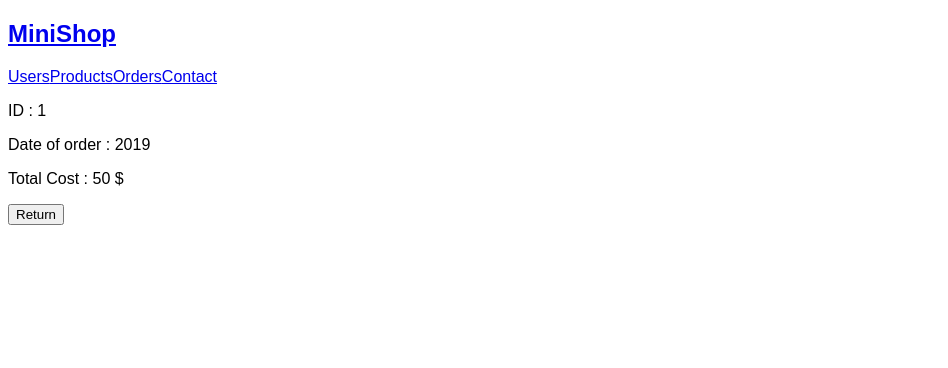
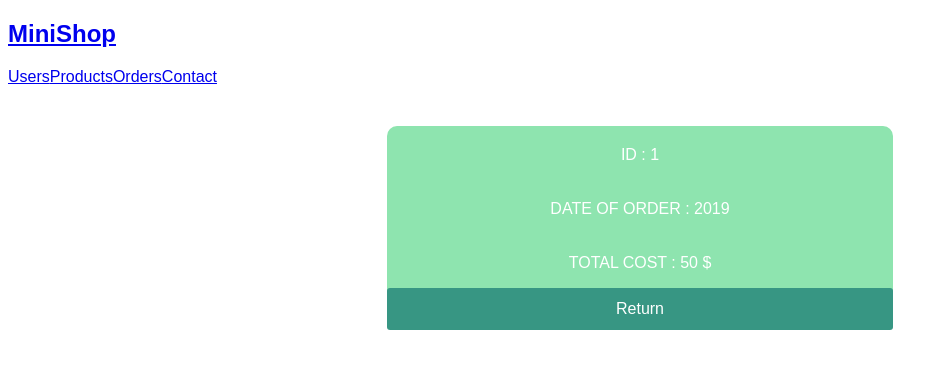
Before and after one commit to YeriAddict/MiniShop, an Angular app: page /orders/detail/1 in a window 1280 px wide. Shown: the top 368 px of the page, without its empty margins (0-948 px from the left). Built offline with nearby package versions, Linux system fonts and the light colour scheme.

Commit message:
Added css for order details

```diff
--- a/src/app/order-detail/order-detail.component.css
+++ b/src/app/order-detail/order-detail.component.css
@@ -0,0 +1,39 @@
+div
+{
+    color: white;
+    background-color: #8EE4AF;
+    font-size: 16px;
+    border-radius: 10px;
+    margin-top: 40px;
+    margin-left: 30%;
+    margin-right: 30%;
+    transition: 2s;
+    text-align: center;
+    display: grid;
+    align-items: center;
+}
+
+p
+{
+    text-align:center;
+    font-size: 16px;
+    width:100%;
+    margin-top: 20px;
+}
+
+button
+{
+    font-size:16px;
+    background-color: #379683;
+    color:white;
+    cursor:pointer;
+    border:none;
+    padding: 12px 20px;
+    border-radius:3px;
+
+}
+
+button:hover
+{
+    background-color: #5CDB95;
+}
--- a/src/app/order-detail/order-detail.component.html
+++ b/src/app/order-detail/order-detail.component.html
@@ -1,6 +1,6 @@
 <div *ngIf="order">
     <p>ID : {{order.id}}</p>
-    <p>Date of order : {{order.date}}</p>
-    <p>Total Cost : {{order.cost}} $</p>
+    <p>DATE OF ORDER : {{order.date}}</p>
+    <p>TOTAL COST : {{order.cost}} $</p>
     <button type="button" (click)="return()">Return</button>
 </div>
```
